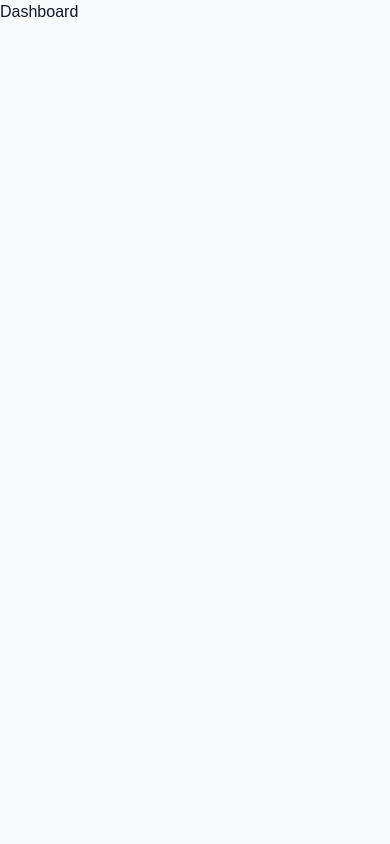
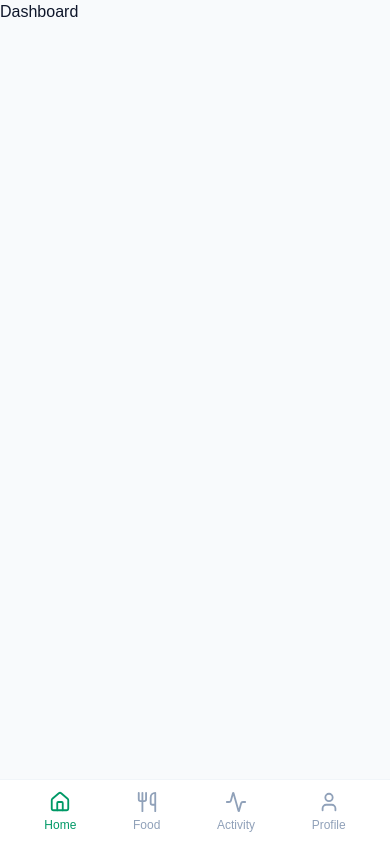
Before and after one commit to Rehana001/Fitness-Tracker, a React (Vite) app in the folder client/: page / in a window 390 px wide. Both pictures are taken after typing "name@example.com", "Sample123" into the empty fields and a click on the button "Login". Built offline with nearby package versions, Linux system fonts and the light colour scheme; a web font is replaced by a local one.

Commit message:
Dynamic Screens Navbar code is done

```diff
--- /dev/null
+++ b/client/src/components/BottomNav.tsx
@@ -0,0 +1,30 @@
+import { Activity, Home, User, Utensils } from "lucide-react"
+import { NavLink } from "react-router-dom"
+
+
+const BottomNav = () => {
+
+     const navItems = [
+    {path:'/', label: 'Home', Icon: Home},
+    {path:'/food', label: 'Food', Icon: Utensils},
+    {path:'/activity', label: 'Activity', Icon: Activity},
+    {path:'/profile', label: 'Profile', Icon: User},
+  ]
+
+  return (
+    <nav className="fixed bottom-0 left-0 right-0 bg-white dark:bg-slate-900 border-t border-slate-100 dark:border-slate-800 px-4 pb-safe lg:hidden transition-colors duration-200">
+       <div className="max-w-lg mx-auto flex justify-around items-center h-16">
+        {navItems.map((item)=>(
+            <NavLink key={item.path} to={item.path} className={({isActive})=> `flex flex-col items-center gap-1 px-4 py-2 rounded-xl transition-all duration-200 ${isActive ? 'text-emerald-600 dark:text-emerald-400' : 'text-slate-400 dark:text-slate-500 hover:text-slate-600 dark:hover:text-slate-300'}`}>
+                <item.Icon className="size-5.5"/>
+                <span className="text-xs font-medium">
+                    {item.label}
+                </span>
+            </NavLink>
+        ))}
+       </div>
+    </nav>
+  )
+}
+
+export default BottomNav
--- a/client/src/pages/Layout.tsx
+++ b/client/src/pages/Layout.tsx
@@ -1,6 +1,7 @@
 
 import {Outlet} from "react-router-dom"
 import Sidebar from "../components/Sidebar"
+import BottomNav from "../components/BottomNav"
 
 const Layout = () => {
   return (
@@ -9,7 +10,7 @@ const Layout = () => {
       <div className="flex-1 overflow-y-scroll">
         <Outlet/>
       </div>
-
+    <BottomNav/>
     </div>
   )
 }
```
